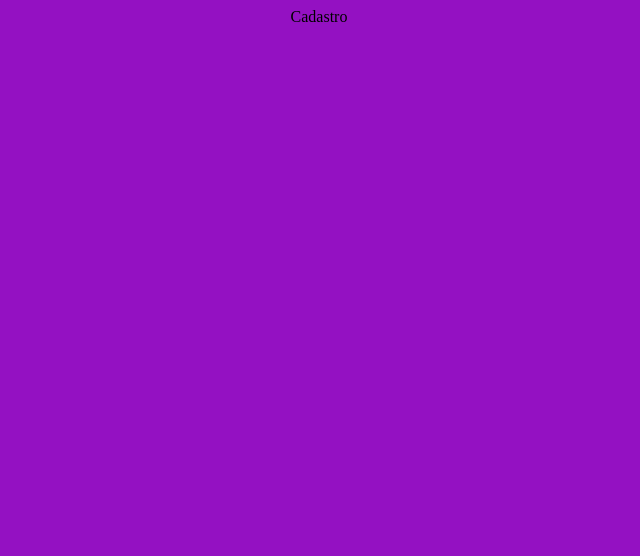
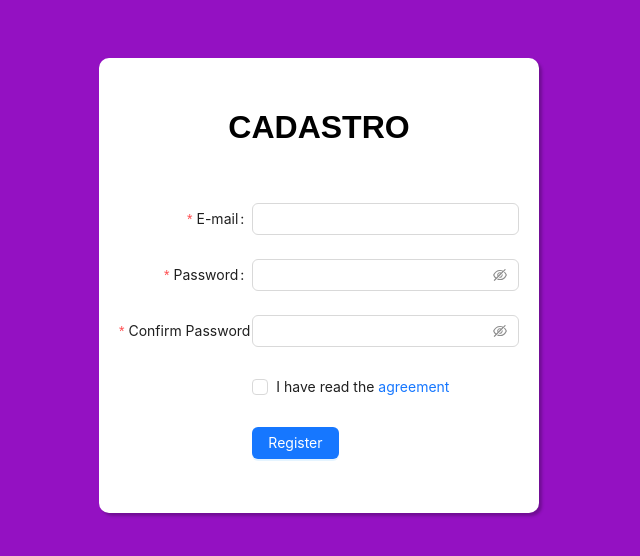
Before and after one commit to develany/11group, a React (Create React App) app: page /cadastro in a window 1280 px wide. Shown: the top 556 px of the page, without its empty margins (321-961 px from the left). Built offline with nearby package versions, Linux system fonts and the light colour scheme.

Commit message:
cadastro mais termo

```diff
--- a/src/App.jsx
+++ b/src/App.jsx
@@ -1,6 +1,7 @@
 import Cadastro from "./pages/Cadastro";
 import Login from "./pages/Login";
 import { Route, Routes} from "react-router-dom";
+import Termo from "./pages/Termo";
 
 function App() {
   return (
@@ -9,6 +10,7 @@
         <>
          <Route path='/' element = {<Login></Login>}></Route>
          <Route path="/cadastro" element={<Cadastro />} />
+         <Route path="/termo" element={<Termo/>} />
         </>
       </Routes>
     </>
--- a/src/Routes.js
+++ b/src/Routes.js
@@ -1,11 +1,13 @@
 import Login from "./pages/Login";
 import { Routes as Rotas, Route } from "react-router-dom"
 import Cadastro from "./pages/Cadastro";
+import Termo from "./pages/Termo";
 function Routes() {
     return (
         <Rotas>
             <Route path='/' element = {<Login/>} />
             <Route path="/cadastro" element={<Cadastro />} />
+            <Route path="/termo" element={<Termo/>} />
             </Rotas>
     )
 }
--- a/src/pages/Cadastro.jsx
+++ b/src/pages/Cadastro.jsx
@@ -1,7 +1,139 @@
+import {Button,
+    Checkbox,
+    Form,
+    Input,
+  } from 'antd';
+
+
+const formItemLayout = {
+  labelCol: {
+    xs: {
+      span: 24,
+    },
+    sm: {
+      span: 8,
+    },
+  },
+  wrapperCol: {
+    xs: {
+      span: 24,
+    },
+    sm: {
+      span: 16,
+    },
+  },
+};
+const tailFormItemLayout = {
+  wrapperCol: {
+    xs: {
+      span: 24,
+      offset: 0,
+    },
+    sm: {
+      span: 16,
+      offset: 8,
+    },
+  },
+};
 const Cadastro = () => {
-  return (
-    <div>Cadastro</div>
-  )
+    const [form] = Form.useForm();
+    const onFinish = (values) => {
+      console.log('Received values of form: ', values);
+    };
+
+    return (
+        <div id="formulario">
+            <h1>CADASTRO</h1>
+      <Form
+        {...formItemLayout}
+        form={form}
+        name="register"
+        onFinish={onFinish}
+        initialValues={{
+          residence: ['zhejiang', 'hangzhou', 'xihu'],
+          prefix: '86',
+        }}
+        style={{
+          maxWidth: 600,
+        }}
+        scrollToFirstError
+      >
+        <Form.Item
+          name="email"
+          label="E-mail"
+          rules={[
+            {
+              type: 'email',
+              message: 'The input is not valid E-mail!',
+            },
+            {
+              required: true,
+              message: 'Please input your E-mail!',
+            },
+          ]}
+        >
+          <Input />
+        </Form.Item>
+
+        <Form.Item
+          name="password"
+          label="Password"
+          rules={[
+            {
+              required: true,
+              message: 'Please input your password!',
+            },
+          ]}
+          hasFeedback
+        >
+          <Input.Password />
+        </Form.Item>
+
+        <Form.Item
+          name="confirm"
+          label="Confirm Password"
+          dependencies={['password']}
+          hasFeedback
+          rules={[
+            {
+              required: true,
+              message: 'Please confirm your password!',
+            },
+            ({ getFieldValue }) => ({
+              validator(_, value) {
+                if (!value || getFieldValue('password') === value) {
+                  return Promise.resolve();
+                }
+                return Promise.reject(new Error('The two passwords that you entered do not match!'));
+              },
+            }),
+          ]}
+        >
+          <Input.Password />
+        </Form.Item>
+        <Form.Item
+          name="agreement"
+          valuePropName="checked"
+          rules={[
+            {
+              validator: (_, value) =>
+                value ? Promise.resolve() : Promise.reject(new Error('Should accept agreement')),
+            },
+          ]}
+          {...tailFormItemLayout}
+        >
+          <Checkbox>
+            I have read the <a href="/termo">agreement</a>
+          </Checkbox>
+        </Form.Item>
+        <Form.Item {...tailFormItemLayout}>
+          <Button type="primary" htmlType="submit">
+            Register
+          </Button>
+        </Form.Item>
+      </Form>
+      </div>
+    );
 }
 
 export default Cadastro
--- a/src/pages/Login.jsx
+++ b/src/pages/Login.jsx
@@ -1,7 +1,7 @@
 import { LockOutlined, UserOutlined } from '@ant-design/icons';
 import { Button, Checkbox, Form, Input } from 'antd';
 import "./login.css";
-import { Link } from "react-router-dom";
+
 
 const Login = () => {
     const onFinish = (values) => {
@@ -59,7 +59,7 @@
             <Button type="primary" htmlType="submit" className="login-form-button">
               Log in
             </Button>
-            Or <p><Link to="/cadastro"></Link>register</p>
+            Or <a href='/cadastro'>register</a>
 
           </Form.Item>
         </Form>
--- /dev/null
+++ b/src/pages/Termo.jsx
@@ -0,0 +1,13 @@
+const Termo = () => {
+  return (
+    <div id="formulario">
+        <h1>Termo de Serviço</h1>
+        <p>Lorem ipsum dolor sit amet consectetur adipisicing elit. Voluptatem aliquam autem vero alias unde, quia quasi optio recusandae voluptatum nihil nobis excepturi soluta dicta consectetur, illum ipsam quos inventore delectus!</p>
+        <p>Lorem ipsum dolor sit amet, consectetur adipisicing elit. Labore neque possimus adipisci? Quaerat dignissimos odit repellat vitae officiis omnis tenetur architecto alias sapiente, libero delectus atque, accusamus in, quis laborum.</p>
+        <p>Lorem ipsum dolor sit amet, consectetur adipisicing elit. Labore neque possimus adipisci? Quaerat dignissimos odit repellat vitae officiis omnis tenetur architecto alias sapiente, libero delectus atque, accusamus in, quis laborum.</p>
+        <p>Lorem ipsum dolor sit amet, consectetur adipisicing elit. Labore neque possimus adipisci? Quaerat dignissimos odit repellat vitae officiis omnis tenetur architecto alias sapiente, libero delectus atque, accusamus in, quis laborum.</p>
+    </div>
+  )
+}
+
+export default Termo
```
